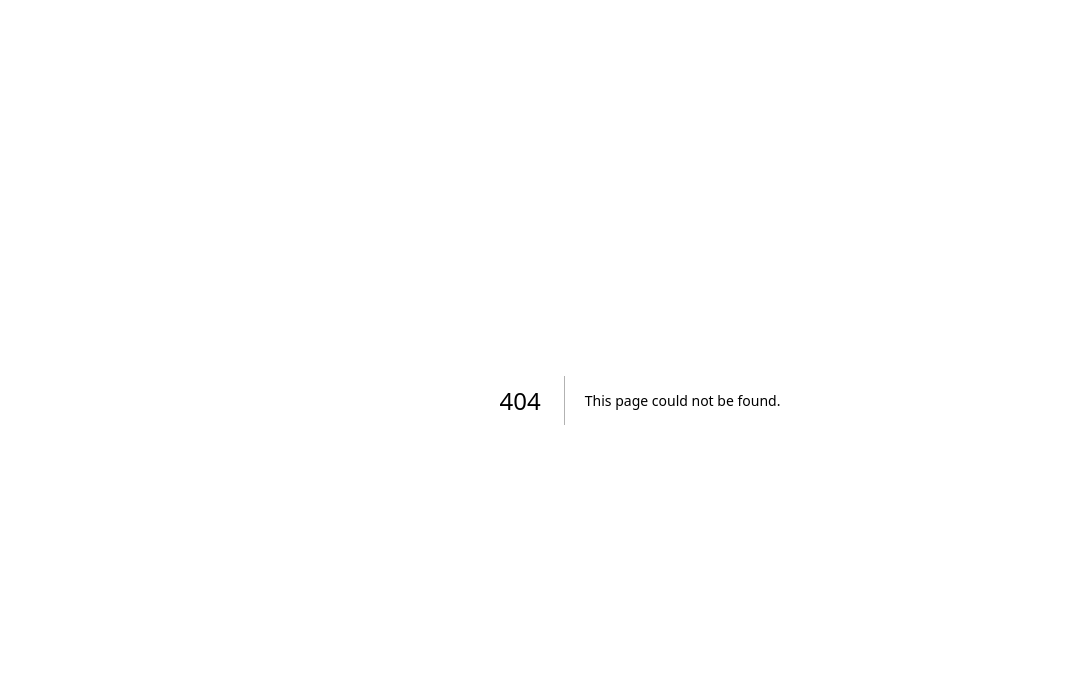
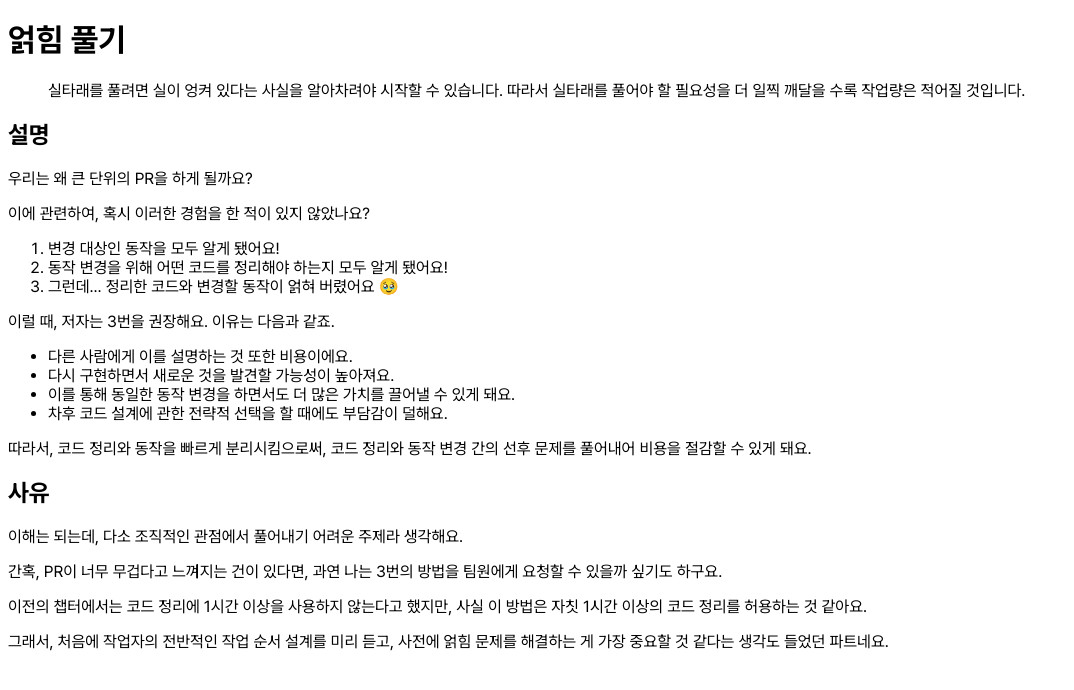
Before and after one commit to moon-and-rich/cant-back, a Next.js app: page /posts/tidy-first/part2/chapter20/jengyoung in a window 1280 px wide. Before the commit this address had no page. Shown: the top 690 px of the page, without its empty margins (0-1074 px from the left). Built offline with nearby package versions, Linux system fonts and the light colour scheme.

Commit message:
docs: 챕터 20. 얽힘 풀기

```diff
--- /dev/null
+++ b/pages/posts/tidy-first/part2/chapter20/_meta.json
@@ -0,0 +1,5 @@
+{
+  "jengyoung": {
+    "title": "jengyoung"
+  }
+}
--- /dev/null
+++ b/pages/posts/tidy-first/part2/chapter20/jengyoung.mdx
@@ -0,0 +1,33 @@
+# 얽힘 풀기
+
+> 실타래를 풀려면 실이 엉켜 있다는 사실을 알아차려야 시작할 수 있습니다.
+> 따라서 실타래를 풀어야 할 필요성을 더 일찍 깨달을 수록 작업량은 적어질 것입니다.
+
+## 설명
+
+우리는 왜 큰 단위의 PR을 하게 될까요?
+
+이에 관련하여, 혹시 이러한 경험을 한 적이 있지 않았나요?
+
+1. 변경 대상인 동작을 모두 알게 됐어요!
+2. 동작 변경을 위해 어떤 코드를 정리해야 하는지 모두 알게 됐어요!
+3. 그런데... 정리한 코드와 변경할 동작이 얽혀 버렸어요 🥹
+
+이럴 때, 저자는 3번을 권장해요. 이유는 다음과 같죠.
+
+- 다른 사람에게 이를 설명하는 것 또한 비용이에요.
+- 다시 구현하면서 새로운 것을 발견할 가능성이 높아져요.
+- 이를 통해 동일한 동작 변경을 하면서도 더 많은 가치를 끌어낼 수 있게 돼요.
+- 차후 코드 설계에 관한 전략적 선택을 할 때에도 부담감이 덜해요.
+
+따라서, 코드 정리와 동작을 빠르게 분리시킴으로써, 코드 정리와 동작 변경 간의 선후 문제를 풀어내어 비용을 절감할 수 있게 돼요.
+
+## 사유
+
+이해는 되는데, 다소 조직적인 관점에서 풀어내기 어려운 주제라 생각해요.
+
+간혹, PR이 너무 무겁다고 느껴지는 건이 있다면, 과연 나는 3번의 방법을 팀원에게 요청할 수 있을까 싶기도 하구요.
+
+이전의 챕터에서는 코드 정리에 1시간 이상을 사용하지 않는다고 했지만, 사실 이 방법은 자칫 1시간 이상의 코드 정리를 허용하는 것 같아요.
+
+그래서, 처음에 작업자의 전반적인 작업 순서 설계를 미리 듣고, 사전에 얽힘 문제를 해결하는 게 가장 중요할 것 같다는 생각도 들었던 파트네요.
```
